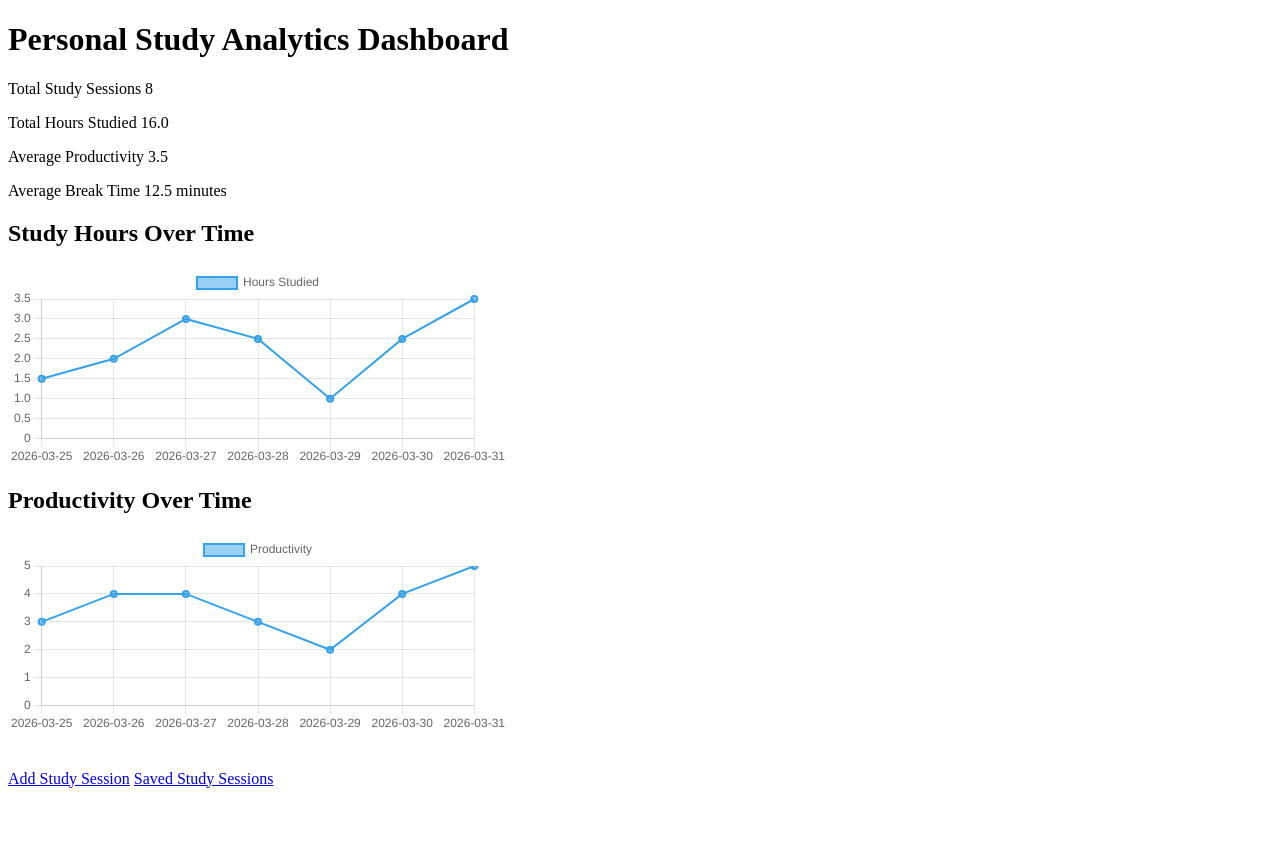
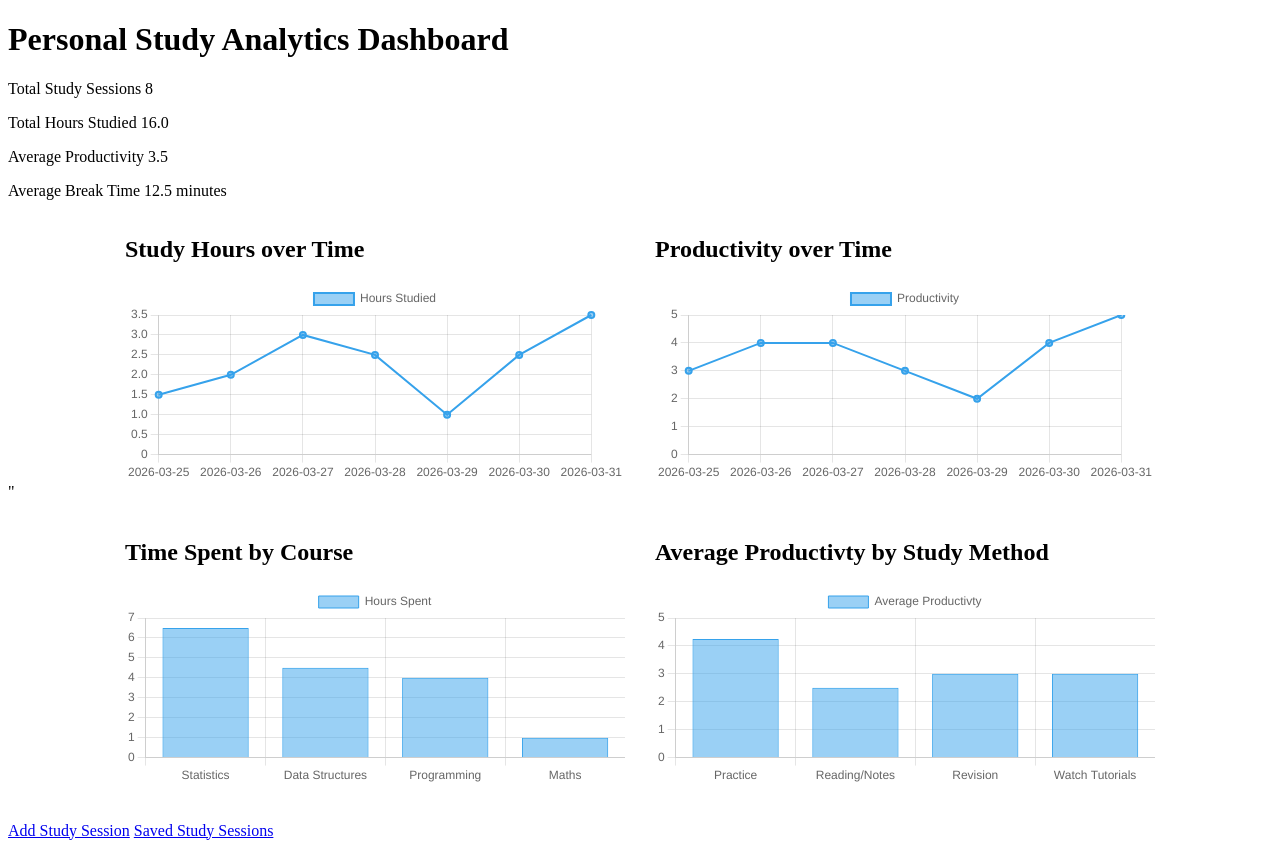
Before and after one commit to kaur-simranjit/personal-study-analytics-dashbaord, a Flask app: page / in a window 1280 px wide. Before the commit the page ends 788 px from the top, so only its background shows below. Run offline with Flask 3, Linux system fonts and the light colour scheme; data comes from the database, SQL or seed files in the repository.

Commit message:
Added "Time Spent per Course" and "Avg Productivity by Study Method" Charts and performed basic chart arrangements

```diff
--- a/app.py
+++ b/app.py
@@ -55,22 +55,37 @@ def dashboard():
     time_and_hours = con_db.execute("""SELECT date, SUM(study_hours) AS total_hours FROM study_sessions
                                     GROUP BY date ORDER BY date""").fetchall()
 
-    study_dates = [row["date"] for row in time_and_hours]
-    study_hours = [row["total_hours"] for row in time_and_hours]
+    study_label = [row["date"] for row in time_and_hours]
+    study_value = [row["total_hours"] for row in time_and_hours]
 
     # productivity over time
-    productivity_over_time = con_db.execute("""SELECT date, AVG(productivity_rating) AS avg_productivity
+    productivity_over_time = con_db.execute("""SELECT date, AVG(productivity_rating) AS avg_productivity_rating
                                             FROM study_sessions GROUP BY date ORDER BY date""").fetchall()
 
-    productivity_dates = [row["date"] for row in productivity_over_time]
-    productivity_values = [row["avg_productivity"] for row in productivity_over_time]
+    productivity_label = [row["date"] for row in productivity_over_time]
+    productivity_value = [row["avg_productivity_rating"] for row in productivity_over_time]
+
+    # time spent per course
+    time_on_course = con_db.execute("""SELECT course_studied, SUM(study_hours) AS total_course_hours FROM study_sessions
+                                    GROUP BY course_studied ORDER BY total_course_hours DESC""").fetchall()
+
+    course_label = [row["course_studied"] for row in time_on_course]
+    course_value = [row["total_course_hours"] for row in time_on_course]
+
+    # average productivity by study method
+    productivity_by_method = con_db.execute("""SELECT study_method, AVG(productivity_rating) AS productivity
+                                            FROM study_sessions GROUP BY study_method""").fetchall()
+
+    method_label = [row["study_method"] for row in productivity_by_method]
+    method_value = [row["productivity"] for row in productivity_by_method]
 
     con_db.close()
 
     return render_template("dashboard.html", entries = entries, total_study_hours=round(total_study_hours, 2),
                            avg_productivity=round(avg_productivity, 2), avg_break_time=round(avg_break_time, 2),
-                           study_dates=study_dates, study_hours=study_hours, productivity_dates=productivity_dates,
-                           productivity_values=productivity_values)
+                           study_label=study_label, study_value=study_value, productivity_label=productivity_label,
+                           productivity_value=productivity_value,course_label=course_label, course_value=course_value,
+                           method_label=method_label, method_value=method_value)
 
 # add a study session
 @app.route("/add", methods=["GET", "POST"])
--- a/templates/dashboard.html
+++ b/templates/dashboard.html
@@ -13,14 +13,36 @@
         <p>Average Productivity {{avg_productivity}}</p>
         <p>Average Break Time {{avg_break_time}} minutes</p>
 
-        <h2>Study Hours Over Time</h2>
-        <canvas id="studyHoursOverTime" width="500" height="200"></canvas>
+        <div style="display: flex; gap: 30px; justify-content: center; align-items: flex-start; flex-wrap: wrap;">
+            <div>
+                <h2>Study Hours over Time</h2>
+                <canvas id="studyHoursOverTime" width="500" height="200"></canvas>
+            </div>
+
+            <div>
+                <h2>Productivity over Time</h2>
+                <canvas id="productivityOverTime" width="500" height="200"></canvas>
+            </div>
+        </div>"
+
+        <br><br>
+        <div style="display: flex; gap: 30px; justify-content: center; align-items: flex-start; flex-wrap: wrap;"">
+            <div>
+                <h2>Time Spent by Course</h2>
+                <canvas id="timeOnCourse" width="500" height="200"></canvas>
+            </div>
+
+            <div>
+                <h2>Average Productivty by Study Method</h2>
+                <canvas id="productivityByMethod" width="500" height="200"></canvas>
+            </div>
+        </div>
 
         <script src="https://cdn.jsdelivr.net/npm/chart.js"></script>
 
         <script>
-            const studyLabel = JSON.parse('{{study_dates | tojson}}');
-            const studyData = JSON.parse('{{study_hours | tojson}}');
+            const studyLabel = JSON.parse('{{study_label | tojson}}');
+            const studyData = JSON.parse('{{study_value | tojson}}');
 
             const context = document.getElementById('studyHoursOverTime').getContext('2d')
 
@@ -46,12 +68,9 @@
             });
         </script>
 
-        <h2>Productivity Over Time</h2>
-        <canvas id="productivityOverTime" width="500" height="200"></canvas>
-
         <script>
-            const productivityLabel = JSON.parse('{{productivity_dates | tojson}}');
-            const productivityData = JSON.parse('{{productivity_values | tojson}}');
+            const productivityLabel = JSON.parse('{{productivity_label| tojson}}');
+            const productivityData = JSON.parse('{{productivity_value | tojson}}');
 
             const context1 = document.getElementById('productivityOverTime').getContext('2d')
 
@@ -78,6 +97,61 @@
             });
         </script>
 
+        <script>
+            const courseLabel = JSON.parse('{{course_label | tojson}}');
+            const courseData = JSON.parse('{{course_value | tojson}}');
+
+            const context2 = document.getElementById('timeOnCourse').getContext('2d')
+
+            new Chart(context2, {
+                type: 'bar',
+                data: {
+                    labels: courseLabel,
+                    datasets: [{
+                        label: 'Hours Spent',
+                        data: courseData,
+                        borderWidth: 1,
+                    }]
+                },
+                options:{
+                    responsive: false,
+                    scales: {
+                        y: {
+                            beginAtZero: true
+                        }
+                    }
+                }
+            });
+        </script>
+
+        <script>
+            const methodLabel = JSON.parse('{{method_label | tojson}}');
+            const methodData = JSON.parse('{{method_value | tojson}}');
+
+            const context3 = document.getElementById('productivityByMethod').getContext('2d')
+
+            new Chart(context3, {
+                type: 'bar',
+                data: {
+                    labels: methodLabel,
+                    datasets: [{
+                        label: 'Average Productivty',
+                        data: methodData,
+                        borderWidth: 1,
+                    }]
+                },
+                options:{
+                    responsive: false,
+                    scales: {
+                        y: {
+                            beginAtZero: true,
+                            max: 5
+                        }
+                    }
+                }
+            });
+        </script>
+
         <br><br>
         <a href="/add">Add Study Session</a>
         <a href="/view">Saved Study Sessions</a>
```
